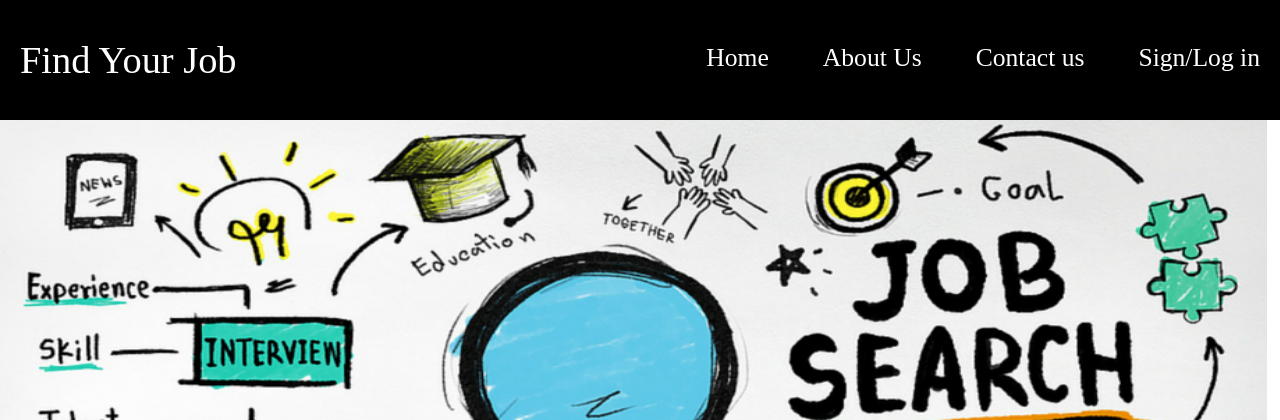
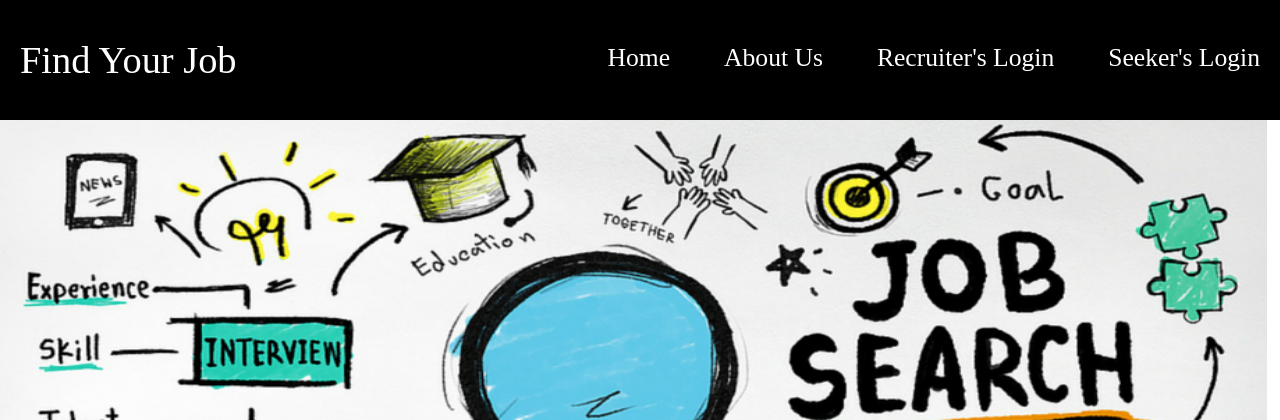
Before and after one commit to suyyash10/find_your_job, a Python web app: template templates/home.html in a window 1280 px wide. Shown: the top 420 px of the page. Run offline with Jinja, Linux system fonts and the light colour scheme; the template is opened without the code that fills it, so the values that code supplies are empty; some web fonts are replaced.

Commit message:
kar diya 2

```diff
--- a/templates/home.html
+++ b/templates/home.html
@@ -21,8 +21,8 @@
             <ul class="lists">
                 <li class="scroll-home">Home</li>
                 <li class="scroll-about">About Us</li>
-                <li class="scroll-contact">Contact us</li>
-                <li><a href="{{url_for('seeker_signup')}}">Sign/Log in</a></li>
+                <li class="scroll-contact"><a href="{{url_for('company_signup')}}">Recruiter's Login</a></li>
+                <li><a href="{{url_for('seeker_signup')}}">Seeker's Login</a></li>
             </ul>
             <div class="hum">
                 <img src="https://img.icons8.com/material-outlined/48/FFFFFF/menu--v1.png" />
```
